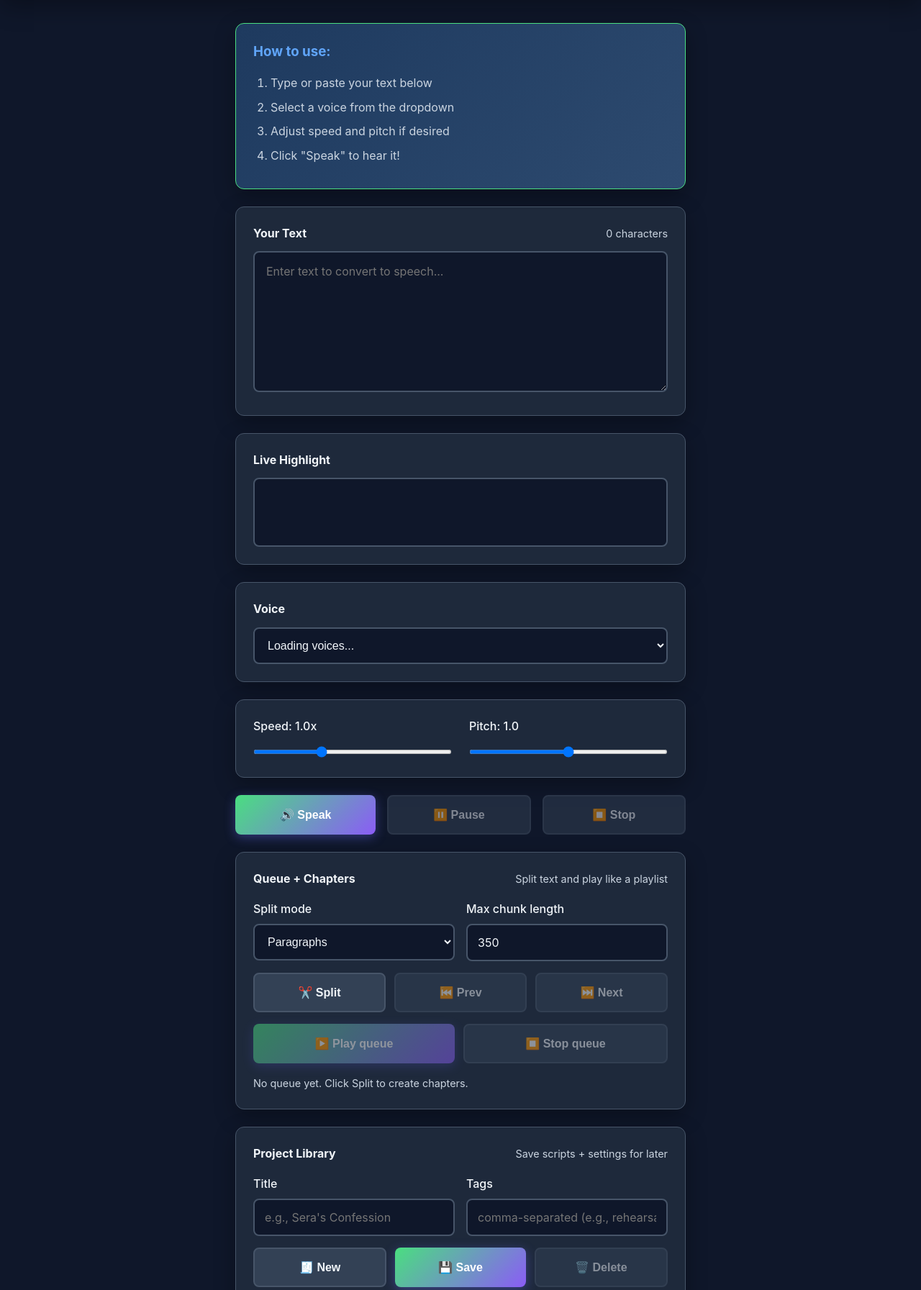
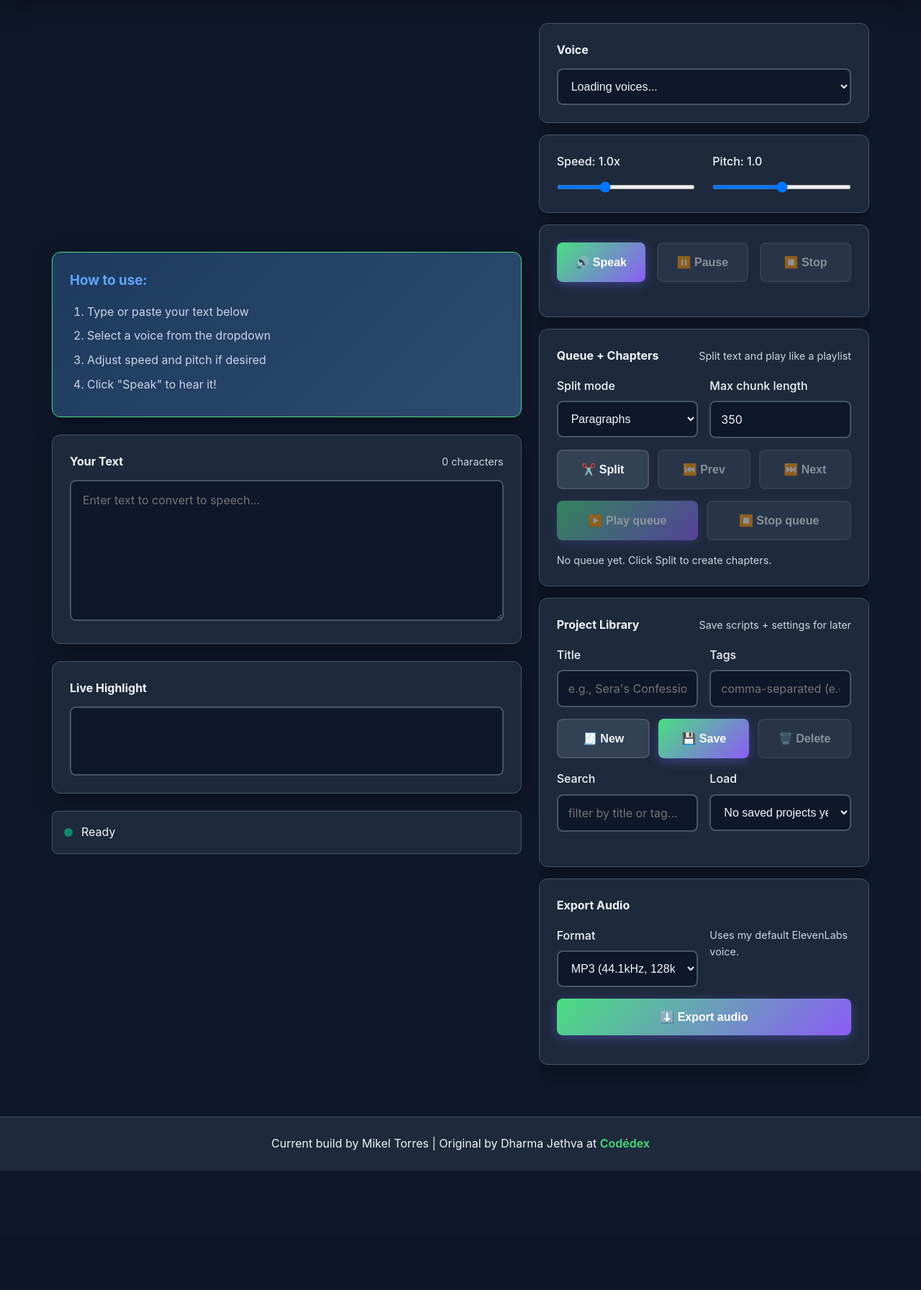
Before and after one commit to KirbzDaPoyo/playground, a Flask app: page / in a window 1280 px wide. Shown: the part 139-1932 px from the top of the page at 72% size. After the commit the page ends 1766 px from the top, so only its background shows below. Run offline with Flask 3, Linux system fonts and the light colour scheme.

Commit message:
Spaced out UI into two columns.

```diff
--- a/SOG/static/style.css
+++ b/SOG/static/style.css
@@ -42,6 +42,7 @@ body {
   padding: 2.5rem 1.5rem;
   text-align: center;
   box-shadow: var(--shadow);
+  margin-bottom: 2rem;
 }
 
 .header h1 {
@@ -57,10 +58,19 @@ body {
 
 /* Container */
 .container {
-  max-width: 700px;
-  margin: 2rem auto;
-  padding: 0 1.5rem 2rem;
+  width: 100%;
+  max-width: 1200px;
+  margin: 0 auto;
+  padding: 0 2rem 3rem;
   flex: 1;
+}
+
+/* Layout */
+.layout {
+  display: grid;
+  grid-template-columns: 1.35fr 0.95fr;
+  gap: 1.5rem;
+  align-items: center;
 }
 
 /* Cards */
@@ -309,14 +319,24 @@ input[type="range"]::-moz-range-thumb {
 }
 
 /* Responsive */
-@media (max-width: 768px) {
-  .controls-grid {
-    grid-template-columns: 1fr;
-    gap: 1rem;
+@media (min-width: 1000px) {
+  .right-col {
+    position: sticky;
+    top: 1.25rem;
+    align-self: start;
+    max-height: calc(100vh - 2.5rem);
+    overflow: auto;
+    padding-bottom: 0.5rem;
   }
 
-  .button-group {
-    flex-direction: column;
+  .right-col .card {
+    margin-bottom: 1rem;
+  }
+}
+
+@media (max-width: 999px) {
+  .layout {
+    grid-template-columns: 1fr;
   }
 }
 
--- a/SOG/templates/index.html
+++ b/SOG/templates/index.html
@@ -14,6 +14,8 @@
 
     <!-- Main Container -->
     <div class="container">
+      <div class="layout">
+        <div class="left-col">
           <!-- Instructions -->
           <div class="card instructions">
             <h3>How to use:</h3>
@@ -48,6 +50,14 @@
             <div id="highlight-output" class="highlight-output" aria-live="polite"></div>
           </div>
 
+          <!-- Status Indicator -->
+          <div id="status" class="status">
+            <span class="status-dot"></span>
+            <span id="status-text">Ready</span>
+          </div>
+        </div>
+
+        <div class="right-col">
           <!-- Voice Selection -->
           <div class="card">
             <label for="voice-select">
@@ -92,10 +102,12 @@
           </div>
 
           <!-- Action Buttons -->
+          <div class="card">
             <div class="button-group">
               <button id="speak-btn" class="btn-primary">🔊 Speak</button>
               <button id="pause-btn" class="btn-secondary" disabled>⏸️ Pause</button>
               <button id="stop-btn" class="btn-secondary">⏹️ Stop</button>
+            </div>
           </div>
 
           <!-- Queue + Chapters -->
@@ -203,11 +215,7 @@
 
             <div id="export-status" class="project-meta"></div>
           </div>
-
-      <!-- Status Indicator -->
-      <div id="status" class="status">
-        <span class="status-dot"></span>
-        <span id="status-text">Ready</span>
+        </div>
       </div>
     </div>
 
```
Lines whose indentation alone changed are shown as unchanged.
